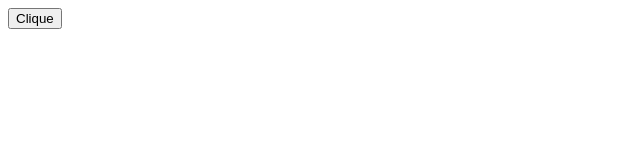
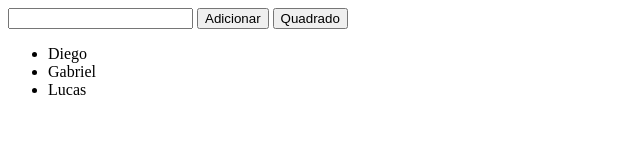
Before and after one commit to WillianFarias/JavaScript, a plain HTML site: page pratica02.html in a window 1280 px wide. Shown: the whole page, without its empty margins (0-640 px from the left). Drawn offline with Linux system fonts and the light colour scheme.

Commit message:
Criando lista de nomes pelo JavaScript

```diff
--- a/pratica02.html
+++ b/pratica02.html
@@ -6,7 +6,10 @@
   <title>Document</title>
 </head>
 <body>
-  <div id="app"> </div>
+  <div id="app">
+    <input type="text" name="nome">
+    <button onClick="adicionar()">Adicionar</button>
+  </div>
 
   <script>
 
@@ -17,7 +20,7 @@
 
     divElementApp.appendChild(buttonElement);
 
-    var textElement = document.createTextNode('Clique');
+    var textElement = document.createTextNode('Quadrado');
     buttonElement.appendChild(textElement);
 
     function getRandomColor() {
@@ -42,8 +45,40 @@
 
       divElement.onmouseover = function trocarCor() {
       divElement.style.backgroundColor = getRandomColor();
+
      }
+    }
 
+    var nomes = ["Diego", "Gabriel", "Lucas"];
+
+    function criarLista(){
+
+      var lista = document.createElement('ul');
+
+      for(var i = 0; i < nomes.length; i++) {
+
+        var itensLista = document.createElement('li');
+        var textoLista = document.createTextNode(nomes[i]);
+        itensLista.appendChild(textoLista);
+        lista.appendChild(itensLista);
+      }
+
+      divElementApp.appendChild(lista);
+    }
+
+    criarLista();
+
+    function adicionar(){
+      var lista = document.querySelector('ul');
+      divElementApp.removeChild(lista);
+
+      var inputElement = document.querySelector('input[name = nome]');
+      var nome = inputElement.value;
+      nomes.push(nome);
+
+      inputElement.value = "";
+
+      criarLista();
     }
 
   </script>
```
